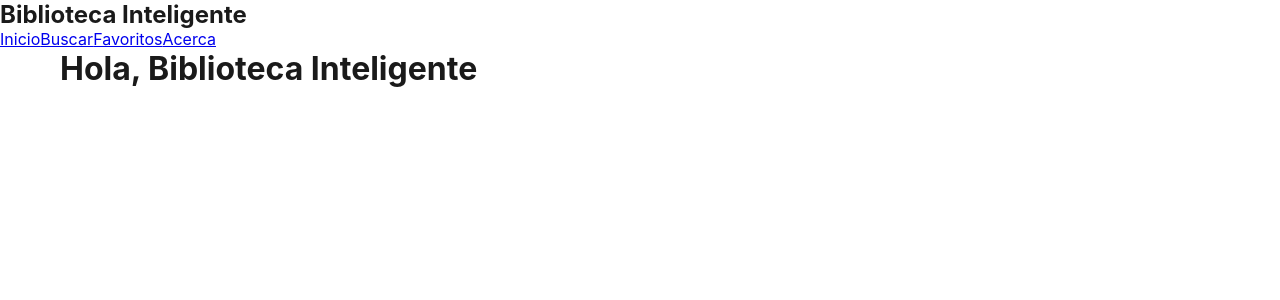
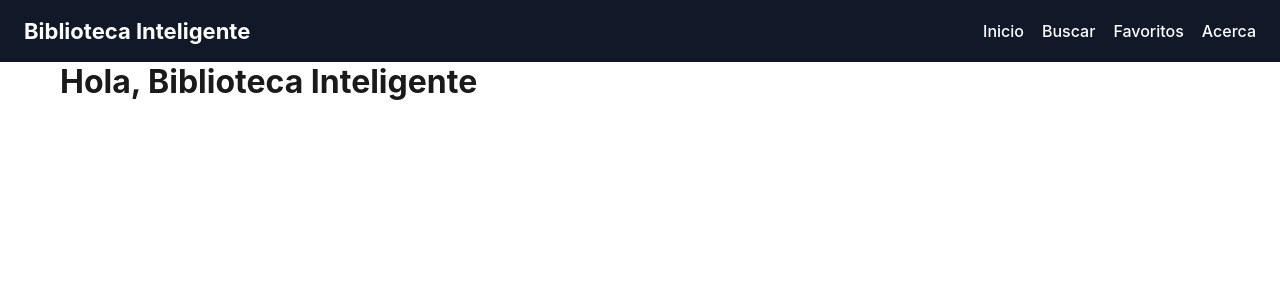
Before and after one commit to Andres004/Biblioteca-Inteligente, a Next.js app: page / in a window 1280 px wide. Shown: the top 300 px of the page. Built offline with nearby package versions, Linux system fonts and the light colour scheme.

Commit message:
style: agregar estilo del navbar

```diff
--- a/src/styles/main.scss
+++ b/src/styles/main.scss
@@ -16,3 +16,34 @@
   margin: 0 auto;
   padding: 0 20px;
 }
+
+.navbar {
+  width: 100%;
+  padding: 18px 24px;
+  background-color: #111827;
+  color: white;
+  display: flex;
+  justify-content: space-between;
+  align-items: center;
+  gap: 16px;
+
+  &__logo {
+    font-size: 22px;
+    font-weight: 700;
+  }
+
+  &__links {
+    display: flex;
+    gap: 18px;
+
+    a {
+      color: white;
+      text-decoration: none;
+      font-weight: 500;
+
+      &:hover {
+        text-decoration: underline;
+      }
+    }
+  }
+}
```
